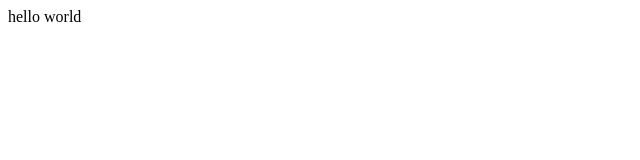
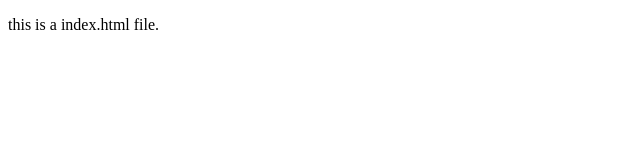
Before and after one commit to iamkomalkumari/demo-project-, a plain HTML site: page index.html in a window 1280 px wide. Shown: the whole page, without its empty margins (0-640 px from the left). Drawn offline with Linux system fonts and the light colour scheme.

Commit message:
Add paragraph

```diff
--- a/index.html
+++ b/index.html
@@ -1 +1,11 @@
-<p>hello world</p>
+<!DOCTYPE html>
+<html lang="en">
+<head>
+    <meta charset="UTF-8">
+    <meta name="viewport" content="width=device-width, initial-scale=1.0">
+    <title>Document</title>
+</head>
+<body>
+    <p>this is a index.html file.</p>
+</body>
+</html>
```
